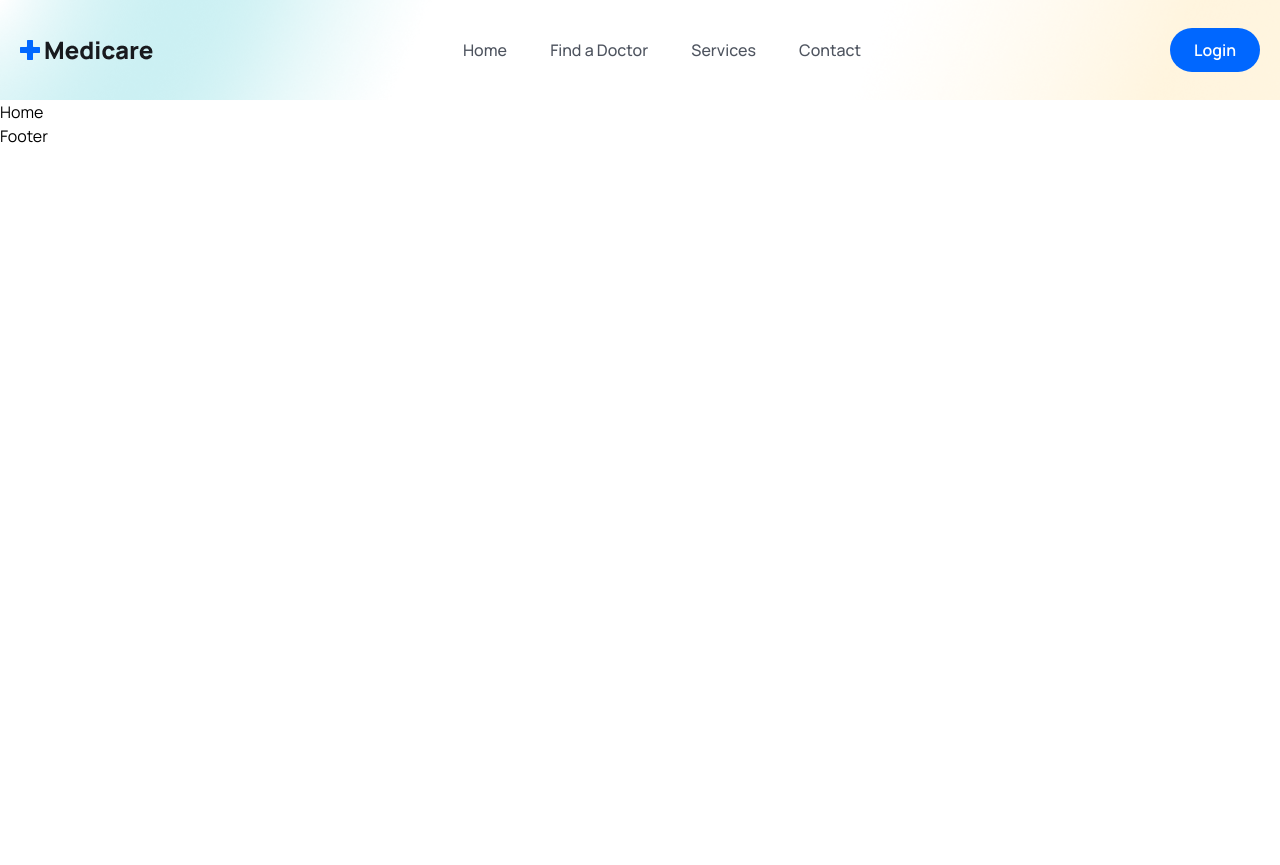
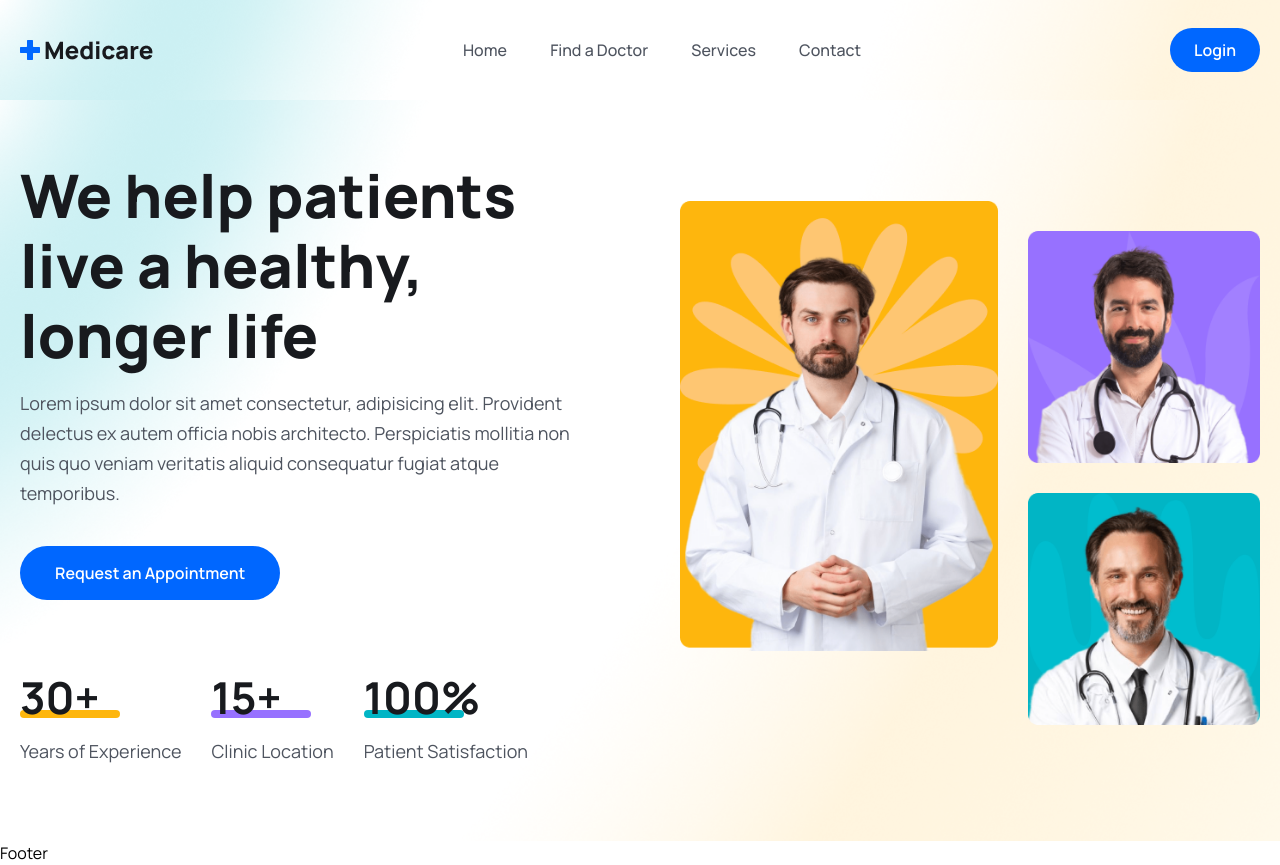
Before and after one commit to codewithshumon/doctor-apt-booking, a React (Vite) app in the folder frontend/: page / in a window 1280 px wide. Before the commit the page ends 800 px from the top, so only its background shows below. Built offline with nearby package versions, Linux system fonts and the light colour scheme.

Commit message:
Complete hero section

```diff
--- a/frontend/src/index.css
+++ b/frontend/src/index.css
@@ -29,6 +29,10 @@
   .header {
     @apply bg-[url('./assets/images/mask.png')] bg-no-repeat bg-center bg-cover w-full h-[100px] leading-[100px];
   }
+
+  .hero_section {
+    @apply bg-[url('./assets/images/hero-bg.png')] bg-no-repeat bg-center bg-cover;
+  }
 }
 
 @media only screen and (max-width: 1024px) {
--- a/frontend/src/pages/Home.jsx
+++ b/frontend/src/pages/Home.jsx
@@ -1,5 +1,81 @@
+import heroImage01 from './../assets/images/hero-img01.png';
+import heroImage02 from './../assets/images/hero-img02.png';
+import heroImage03 from './../assets/images/hero-img03.png';
+
 const Home = () => {
-  return <div>Home</div>;
+  return (
+    <>
+      {/* ----hero section---- */}
+
+      <>
+        <section className="hero_section pt-[60px] 2xl:h-[800px]">
+          <div className="container">
+            <div className="flex flex-col lg:flex-row gap-[90px] items-center justify-between">
+              {/* ----hero content---- */}
+
+              <div>
+                <div className=" lg:w-[570px]">
+                  <h1 className=" text-[36px] leading-[46px] text-headingColor font-[800] md:text-[60px] md:leading-[70px]">
+                    We help patients live a healthy, longer life
+                  </h1>
+                  <p className="text-para">
+                    Lorem ipsum dolor sit amet consectetur, adipisicing elit.
+                    Provident delectus ex autem officia nobis architecto.
+                    Perspiciatis mollitia non quis quo veniam veritatis aliquid
+                    consequatur fugiat atque temporibus.
+                  </p>
+
+                  <button className="btn">Request an Appointment</button>
+                </div>
+
+                {/* ----hero content---- */}
+                <div className="mt-[30px] lg:mt-[70px] flex flex-col lg:flex-row lg:items-center gap-5 lg:gap-[30px]">
+                  <div>
+                    <h2 className="text-[36px] leading-[54px] lg:text-[44px] lg:leading-[54px] font-[700] text-headingColor">
+                      30+
+                    </h2>
+                    <span className="w-[100px] h-2 bg-yellowColor rounded-full block mt-[-14px]" />
+                    <p className="text-para">Years of Experience</p>
+                  </div>
+
+                  <div>
+                    <h2 className="text-[36px] leading-[54px] lg:text-[44px] lg:leading-[54px] font-[700] text-headingColor">
+                      15+
+                    </h2>
+                    <span className="w-[100px] h-2 bg-purpleColor rounded-full block mt-[-14px]" />
+                    <p className="text-para">Clinic Location</p>
+                  </div>
+
+                  <div>
+                    <h2 className="text-[36px] leading-[54px] lg:text-[44px] lg:leading-[54px] font-[700] text-headingColor">
+                      100%
+                    </h2>
+                    <span className="w-[100px] h-2 bg-irisBlueColor rounded-full block mt-[-14px]" />
+                    <p className="text-para">Patient Satisfaction</p>
+                  </div>
+                </div>
+              </div>
+              {/* ----hero images---- */}
+
+              <div className="flex gap-[30px] justify-end">
+                <div>
+                  <img
+                    src={heroImage01}
+                    alt="heroImageOne"
+                    className=" w-full"
+                  />
+                </div>
+                <div className="mt-[30px]">
+                  <img src={heroImage02} alt="" className=" w-full mb-[30px]" />
+                  <img src={heroImage03} alt="" />
+                </div>
+              </div>
+            </div>
+          </div>
+        </section>
+      </>
+    </>
+  );
 };
 
 export default Home;
```
Also changed, not shown: 1 other file (tests, documents, lock files or other folders).
